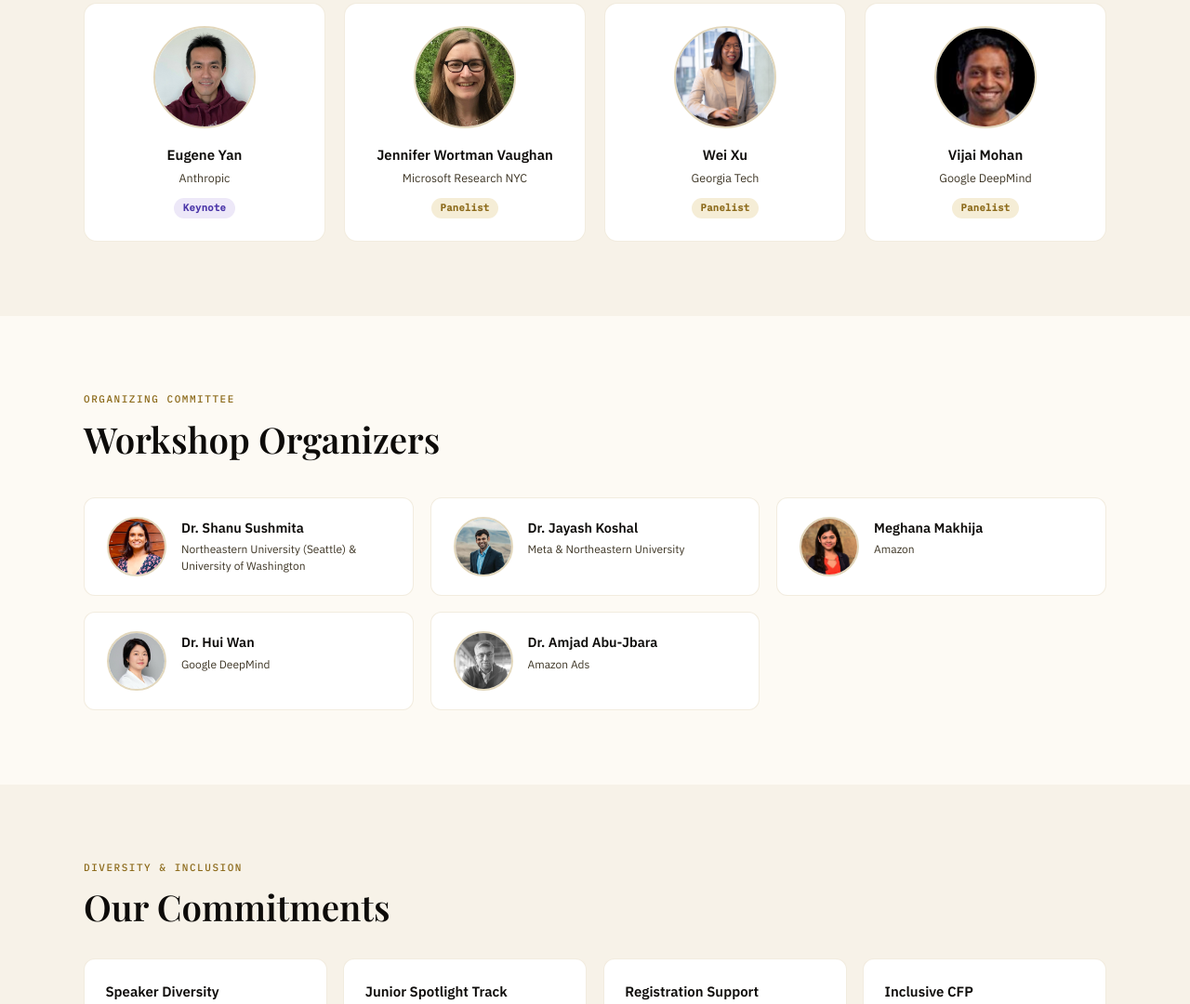
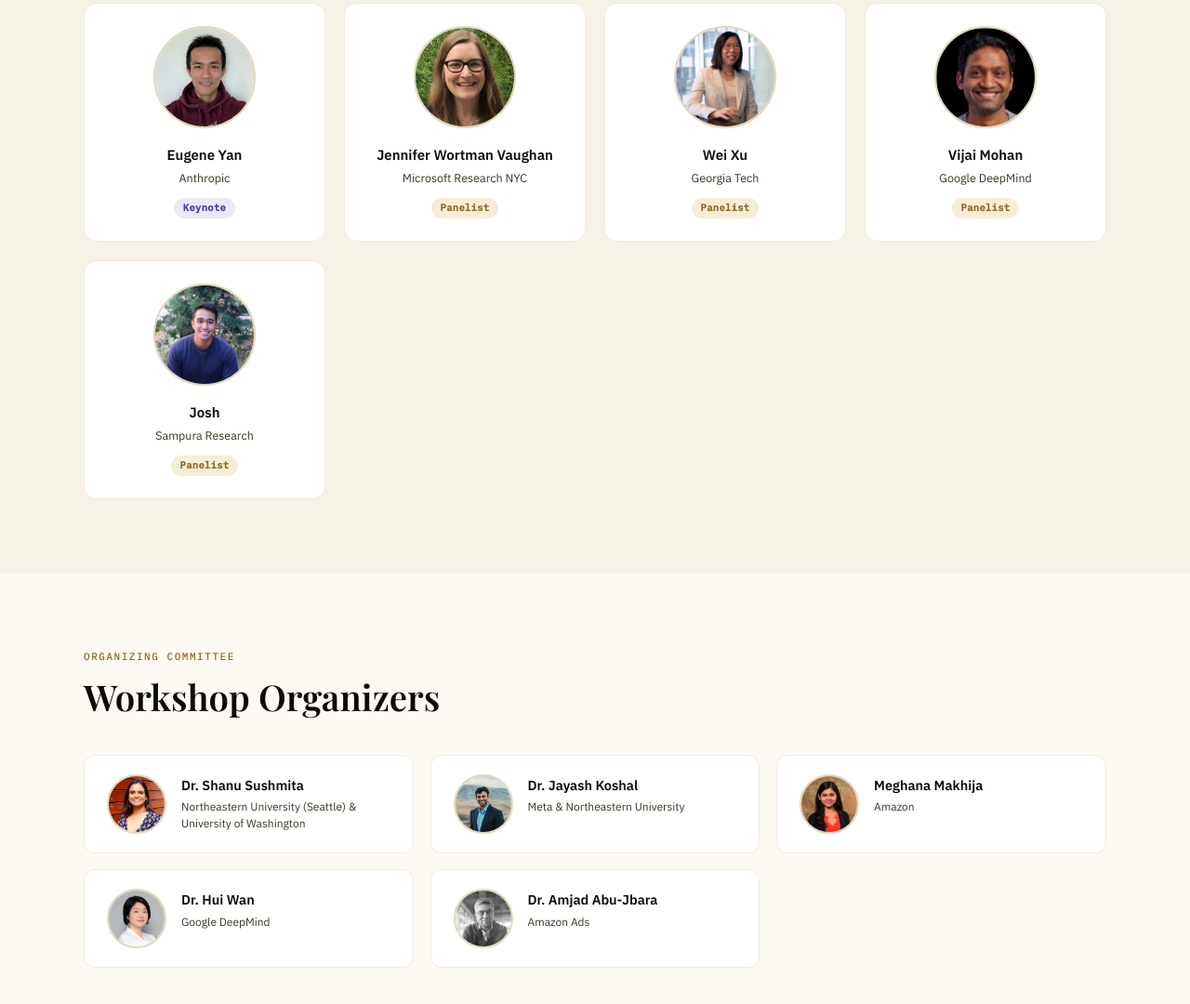
Before and after one commit to JUDGe2026/JUDGe2026.github.io, a plain HTML site: page index.html in a window 1280 px wide. Shown: the part 8433-9513 px from the top of the page at 93% size. Drawn offline with nearby package versions, Linux system fonts and the light colour scheme; a web font is replaced by a local one.

Commit message:
Add speaker card for Josh in panelist
Added a new speaker card for Josh with affiliation and image.

```diff
--- a/index.html
+++ b/index.html
@@ -1267,6 +1267,12 @@
   <p class="affil">Google DeepMind</p>
   <span class="role-badge role-panelist">Panelist</span>
 </div>
+      <div class="speaker-card">
+        <img src="images/speakers/josh.jpeg" alt="Josh" style="width:110px;height:110px;border-radius:50%;object-fit:cover;display:block;margin:0 auto 1rem;border:2px solid rgba(180,150,80,0.38);">
+        <h3>Josh</h3>
+        <p class="affil">Sampura Research</p>
+        <span class="role-badge role-panelist">Panelist</span>
+      </div>
     </div>
   </div>
 </section>
```
